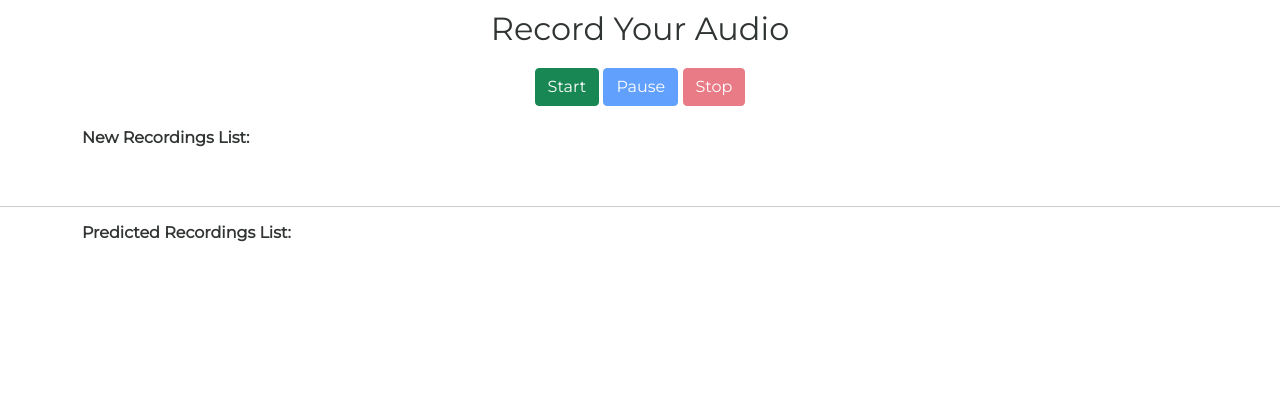
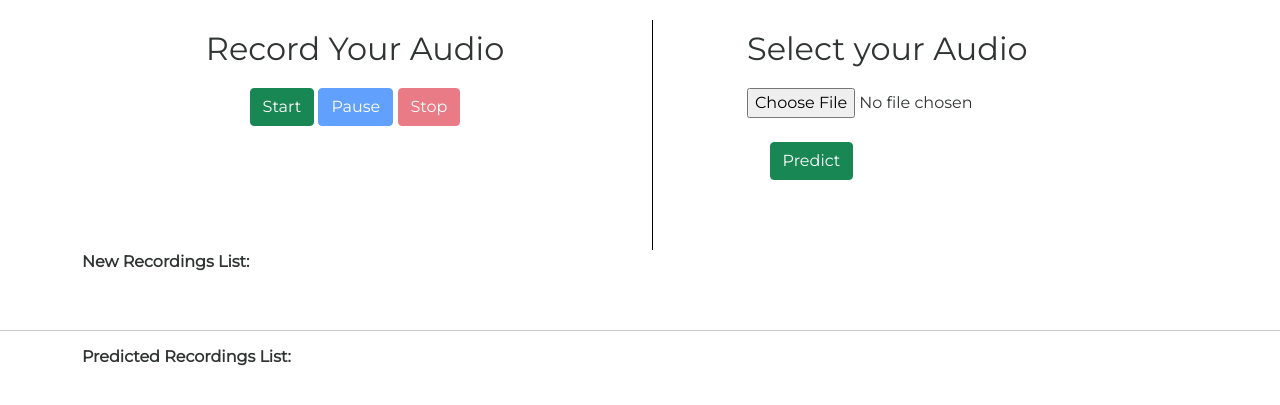
Before and after one commit to ismail61/SWE-450, a Flask app: page / in a window 1280 px wide. Shown: the part 108-513 px from the top of the page. Run offline with Flask 2, Linux system fonts and the light colour scheme; the visitor is signed in with stand-in values (Sample User, id 1); data that the repository does not hold is empty; some libraries are stand-ins or nearby versions.

Commit message:
select file option add

```diff
--- a/audio/routes.py
+++ b/audio/routes.py
@@ -1,12 +1,14 @@
-from flask import render_template, request, session, redirect, flash, url_for
+from flask import render_template, request, session, redirect, flash
 from app import app
 from app import db
+import os
 import uuid
 import datetime
 import cloudinary
 from cloudinary.uploader import upload
+import pickle
 
-#  Cloudinary Config
+# Cloudinary Config
 cloudinary.config(
   cloud_name = "ismail61",
   api_key = "529773689658652",
@@ -27,8 +29,8 @@ def home():
         return render_template('signin.html')
 
 
-@app.route('/predict-record', methods=['POST'])
-def predict_record():
+@app.route('/predict', methods=['POST'])
+def make_prediction():
     if 'logged_in' in session and 'user' in session:
         # check if the post request has the file part
         if 'file' not in request.files:
@@ -52,6 +54,11 @@ def predict_record():
                 'createdAt': datetime.datetime.now(),
             })
             flash('Predict Successfully Done')
+            # print("I am running")
+            # Sub dir to speech emotion recognition model
+            # model_sub_dir = os.path.join('models', 'MODEL_CNN_LSTM.hdf5')
+            # model_sub_dir_svm = os.path.join('models')
+            # print(model_sub_dir)
             return '<h1>Success</h1>' # TODO: sucess message
         else:
             flash('Image Uploaed Failed')
--- /dev/null
+++ b/requirements.txt
@@ -0,0 +1 @@
+Flask==2.2.2
--- a/static/css/auth.css
+++ b/static/css/auth.css
@@ -69,51 +69,6 @@ section.side {
     margin-bottom: 24px;
 }
 
-input,
-button {
-    border: none;
-    outline: none;
-    border-radius: 30px;
-    font-size: 1.1em;
-}
-
-input {
-    width: 100%;
-    background: #e6e6e6;
-    color: #333;
-    letter-spacing: 0.5px;
-    padding: 14px 64px;
-}
-
-input ~ i {
-    position: absolute;
-    left: 32px;
-    top: 50%;
-    transform: translateY(-50%);
-    color: #888;
-    transition: color   0.4s;
-}
-
-input:focus ~ i {
-    color: #843bc7;
-}
-
-button.submit {
-    color: #fff;
-    padding: 14px 64px;
-    margin: 32px auto;
-    text-transform: uppercase;
-    letter-spacing: 2px;
-    font-weight: bold;
-    background-image: linear-gradient(to right, #8b33c5, #15a0e1);
-    cursor: pointer;
-    transition: opacity 0.4s;
-}
-
-button.submit:hover {
-    opacity: 0.9;
-}
-
 /* ----  Responsiveness   ----  */
 @media (max-width: 780px) {
 
--- a/static/js/app.js
+++ b/static/js/app.js
@@ -162,7 +162,7 @@ function createDownloadLink(blob) {
 		//Chrome inspector shows that the post data includes a file and a title.
 		$.ajax({
 			type: 'POST',
-			url: '/predict-record',
+			url: '/predict',
 			data: form,
 			cache: false,
 			processData: false,
@@ -181,3 +181,26 @@ function createDownloadLink(blob) {
 	//add the li element to the ol
 	recordingsList.appendChild(li);
 }
+
+function fileSelectionSubmitButtonHandling(event) {
+
+	event.preventDefault();
+	const form = new FormData(event.target);
+	var filename = new Date().toISOString();
+	form.append('file', form.get('selectFile'), filename);
+	form.append('title', filename);
+	$.ajax({
+		type: 'POST',
+		url: '/predict',
+		data: form,
+		cache: false,
+		processData: false,
+		contentType: false,
+		error: function() {
+			alert('Something went wrong!');
+		}
+	}).done(function(data) {
+		console.log(data);
+		if(data) window.location.reload();
+	});
+}
--- a/templates/home.html
+++ b/templates/home.html
@@ -28,12 +28,26 @@
     {% endwith %}
 
      <div class="container">
-        <center style="margin-bottom: 20px;">
-            <h2 style="margin-bottom: 20px; margin-top: 10px;">Record Your Audio</h2>
-            <button id="recordButton" class="btn btn-success">Start</button>
-            <button id="pauseButton" disabled class="btn btn-primary">Pause</button>
-            <button id="stopButton" disabled class="btn btn-danger">Stop</button>
-        </center>
+        <div class="row" style="margin-top: 20px;">
+            <div class="col-6">
+                <center style="margin-bottom: 30px;">
+                    <h2 style="margin-bottom: 20px; margin-top: 10px;">Record Your Audio</h2>
+                    <button id="recordButton" class="btn btn-success">Start</button>
+                    <button id="pauseButton" disabled class="btn btn-primary">Pause</button>
+                    <button id="stopButton" disabled class="btn btn-danger">Stop</button>
+                </center>
+            </div>
+            <div class="col-1">
+                <div style="border-left:1px solid #000;height:230px"></div>
+            </div>
+            <div class="col-5">
+                <form onsubmit="return fileSelectionSubmitButtonHandling(event)" method="POST" enctype="multipart/form-data" style="margin-bottom: 30px;">
+                    <h2 style="margin-bottom: 20px; margin-top: 10px;">Select your Audio</h2>
+                    <input type="file" name="selectFile" accept="audio/*" required> </br> </br>
+                    <span style="padding: 5%; margin-top: 7px;"><input type="submit" value="Predict" class="btn btn-success"></span>
+                </form>
+            </div>
+        </div>
         <p><strong>New Recordings List:</strong></p> <br>
         <ul id="recordingsList" class="center"></ul>
     </div>
```
